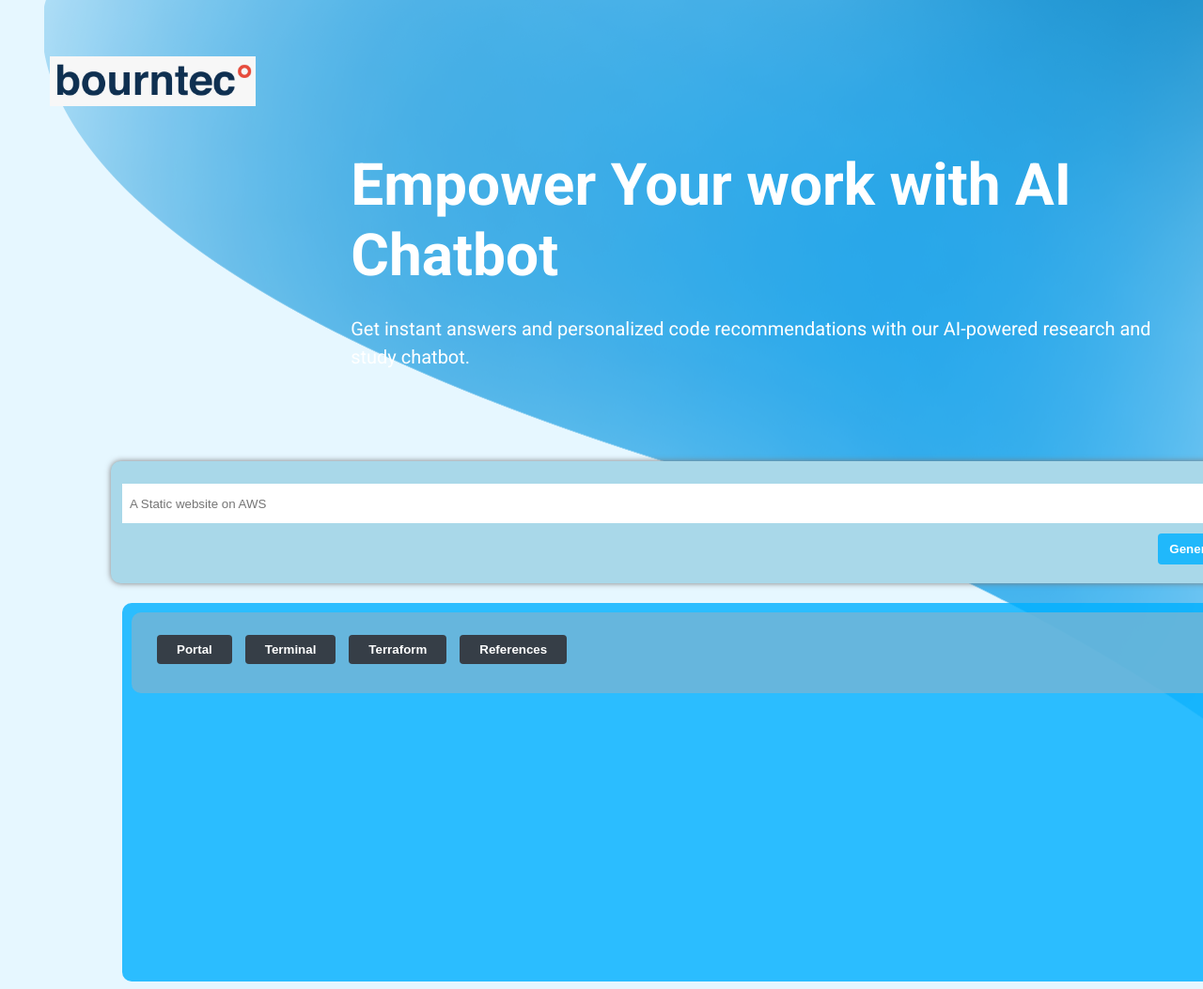
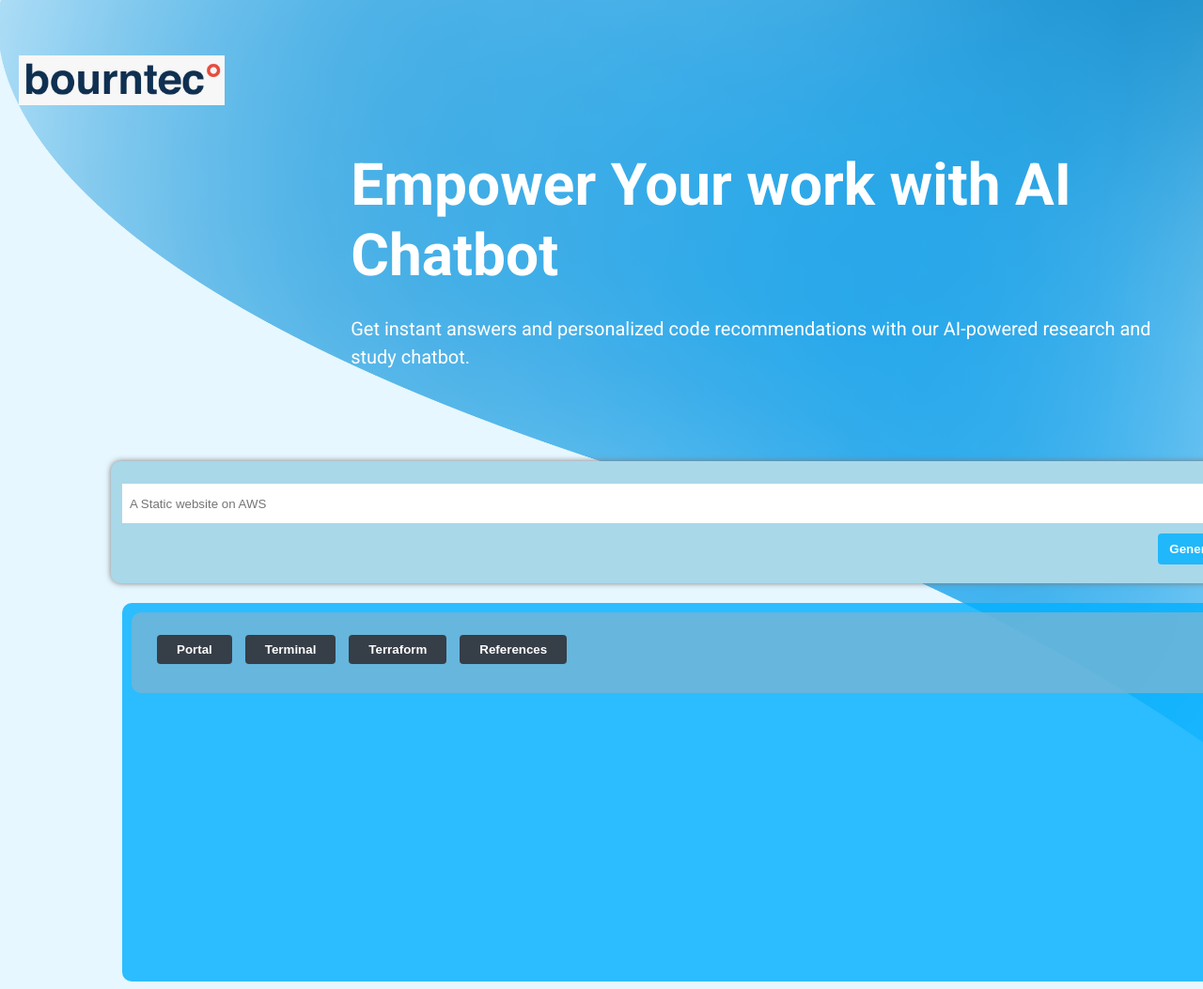
Before and after one commit to SANJIT-techie/Cloud-Guard, a Flask app: page / in a window 1280 px wide. Shown: the whole page at 94% size. Run offline with Flask 3, Linux system fonts and the light colour scheme.

Commit message:
made some modifications in the UI part and updated requirements

```diff
--- a/requirements.txt
+++ b/requirements.txt
@@ -1 +1,2 @@
 flask
+scikit-learn
--- a/static/cloudguard.js
+++ b/static/cloudguard.js
@@ -12,7 +12,7 @@ function generateProgram(e) {
 
   axios
     .post(
-      "https://miniature-broccoli-q59wgw4qwjwf6w57-5000.app.github.dev/askme",
+      "http://127.0.0.1:5000/askme",
       data
     )
     .then((response) => {
--- a/static/index.css
+++ b/static/index.css
@@ -1,9 +1,9 @@
 .gradiant-1-icon {
   position: absolute;
   top: 0;
-  left: calc(50% - 799.5px);
-  width: 1599.55px;
-  height: 1137.46px;
+  /* left: calc(50% - 799.5px); */
+  width: 1658.55px;
+  height: 1170.46px;
   overflow: hidden;
   object-fit: cover;
 }
@@ -87,7 +87,9 @@
   overflow: hidden;
   flex-shrink: 0;
   object-fit: cover;
-  margin-left: -18px;
+  margin-left: -51px;
+  margin-top: -1px
+
 }
 .content1 {
   flex: 1;
```
